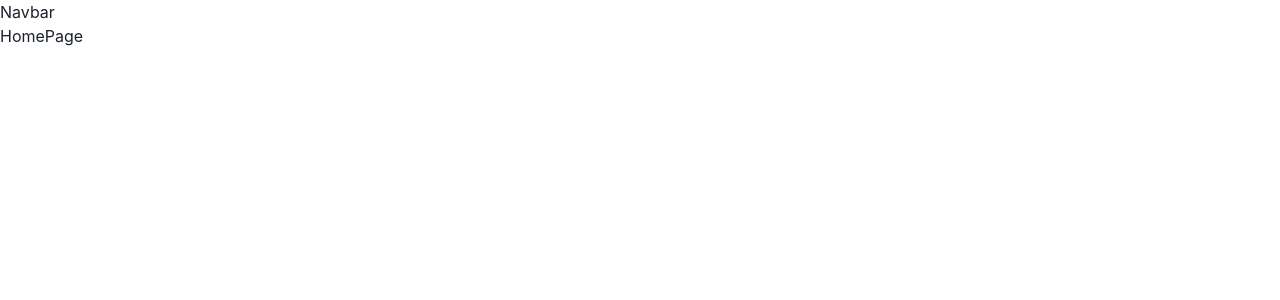
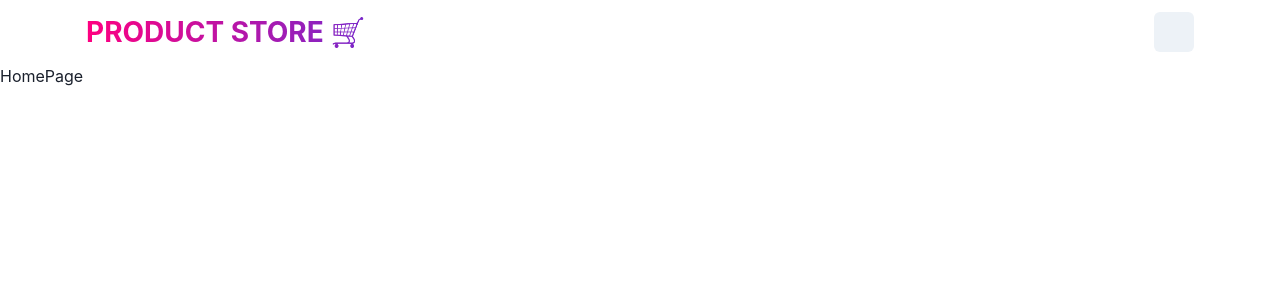
Before and after one commit to mMagdzik/ProductStore, a React (Vite) app in the folder frontend/: page / in a window 1280 px wide. Shown: the top 300 px of the page. Built offline with nearby package versions, Linux system fonts and the light colour scheme.

Commit message:
react Icons installed

```diff
--- a/frontend/src/components/Navbar.jsx
+++ b/frontend/src/components/Navbar.jsx
@@ -1,8 +1,37 @@
-import React from 'react'
+import { Container, HStack, Flex, Text, Button } from "@chakra-ui/react";
+import { Link } from "react-router-dom";
 
 const Navbar = () => {
   return (
-    <div>Navbar</div>
+    <Container maxW="1140px" px={4}>
+      <Flex
+        h={16}
+        alignItems={"center"}
+        justifyContent={"space-between"}
+        flexDir={{
+          base:"column",
+          sm:"row"
+        }}
+      >
+        <Text
+          bgGradient={'linear(to-l, #7928CA, #FF0080)'}
+          bgClip={'text'}
+          fontSize={{ base: "22", sm: "28" }}
+          fontWeight={"bold"}
+          textTransform={"uppercase"}
+          textAlign={"center"}
+        >
+          <Link to={"/"}>Product Store 🛒</Link>
+        </Text>
+        <HStack spacing={2} alignItems={"center"}>
+          <Link to={"/create"}>
+            <Button>
+
+            </Button>
+          </Link>
+        </HStack>
+      </Flex>
+    </Container>
   )
 }
 
--- a/package.json
+++ b/package.json
@@ -21,7 +21,8 @@
   "dependencies": {
     "dotenv": "^16.5.0",
     "express": "^5.1.0",
-    "mongoose": "^8.15.1"
+    "mongoose": "^8.15.1",
+    "react-icons": "^5.5.0"
   },
   "devDependencies": {
     "nodemon": "^3.1.10"
```
Also changed, not shown: 1 other file (tests, documents, lock files or other folders).
